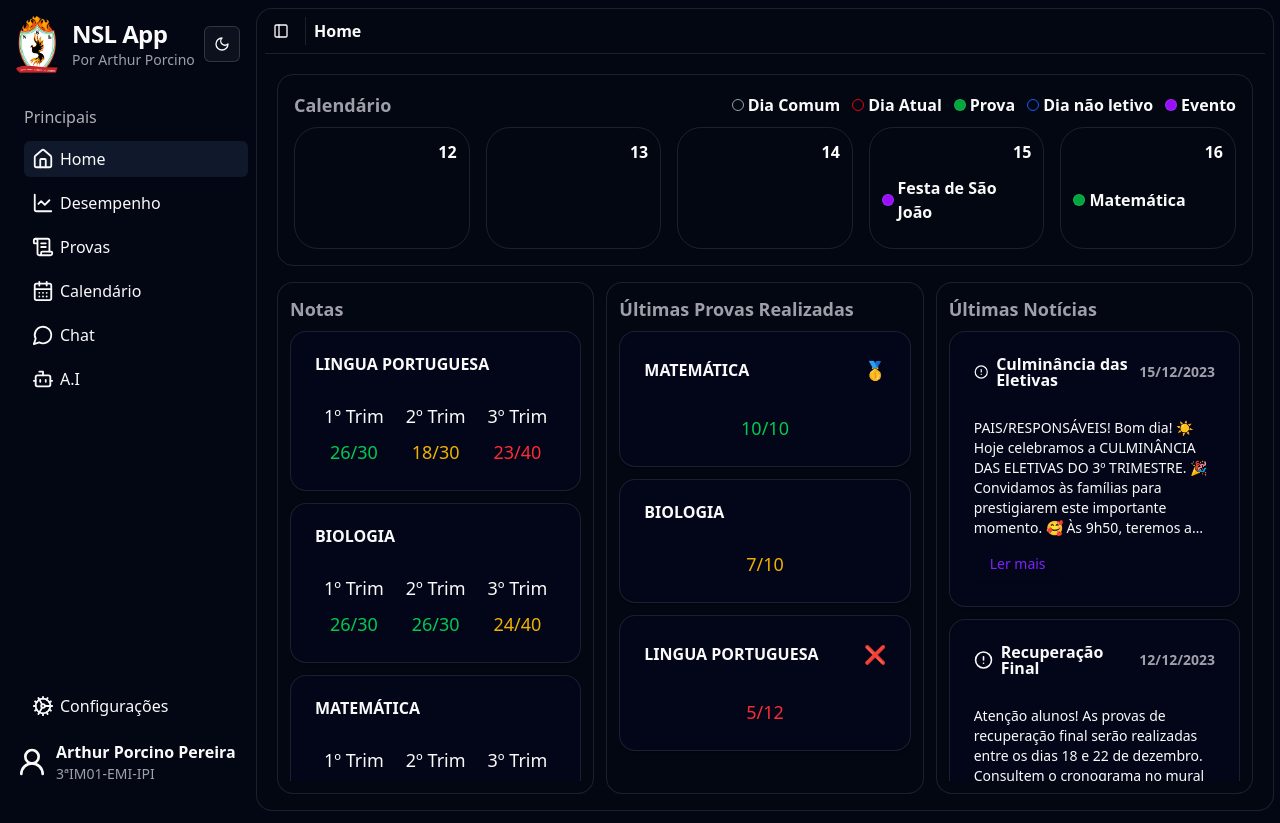
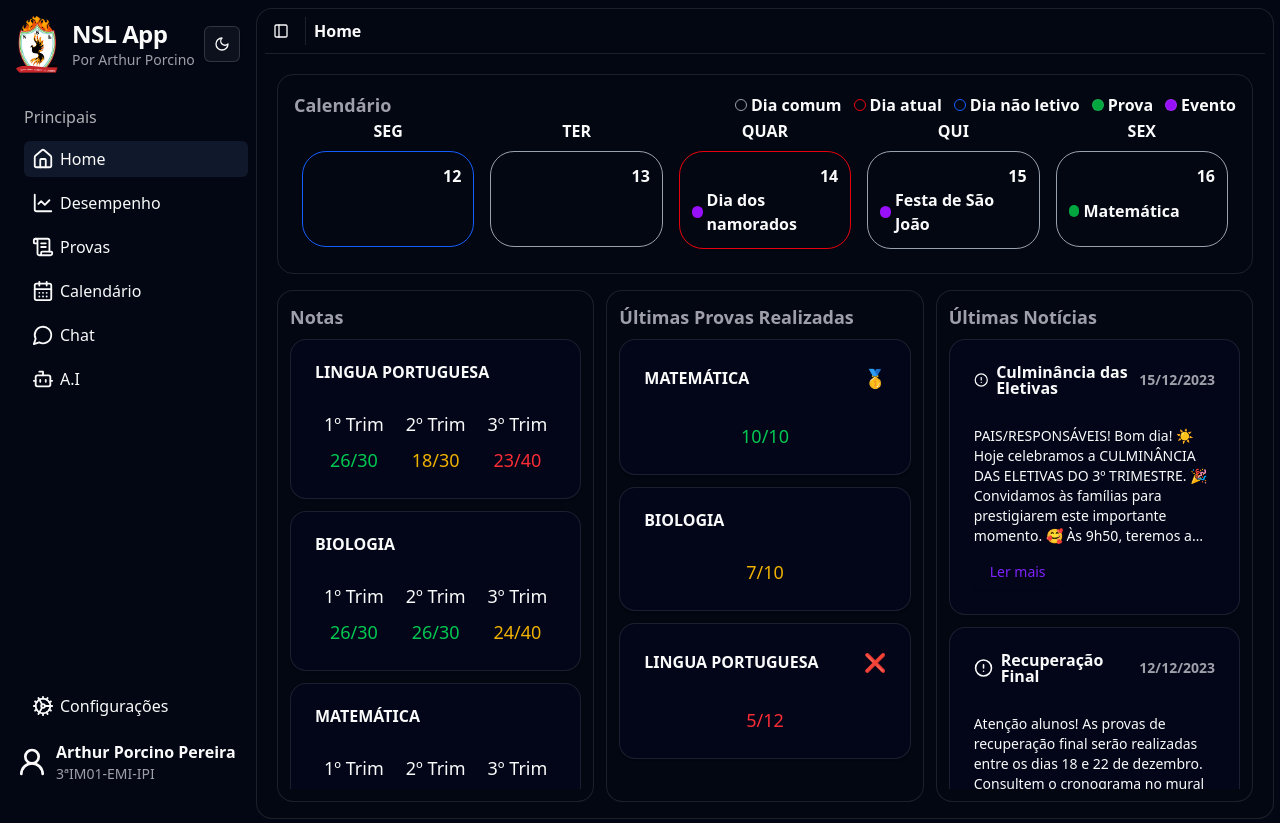
Before and after one commit to Arthuz2/nslapp-web, a React (Vite) app: page / in a window 1280 px wide. Built offline with nearby package versions, Linux system fonts and the light colour scheme.

Commit message:
refactor(home calendar): change the way calendar days are displayed

```diff
--- a/src/pages/app/home/components/calendar/calendar-day.tsx
+++ b/src/pages/app/home/components/calendar/calendar-day.tsx
@@ -1,36 +1,101 @@
-interface CalendarDayProps {
+export type CalendarDayColorType = 'normal' | 'non-school' | 'today'
+
+export interface CalendarDayProps {
   day: number
-  type: string
-  exams?: string[] | undefined
-  events?: string[] | undefined
+  type: CalendarDayColorType
+  exams?: string[]
+  events?: string[]
 }
 
 export function CalendarDay({ day, type, exams, events }: CalendarDayProps) {
-  const color =
-    type === 'today'
-      ? 'bg-red-600'
-      : type === 'exam'
-        ? 'bg-green-600'
-        : type === 'event'
-          ? 'bg-purple-600'
-          : type === 'non-school'
-            ? 'bg-blue-600'
-            : type === 'normal'
-              ? 'border-gray-400'
-              : 'border-gray-400'
   return (
-    <div className={`flex h-full flex-1 flex-col rounded-3xl border p-3`}>
-      <div className="flex w-full items-center justify-end">
-        <span className="text-base font-semibold text-white">{day}</span>
-      </div>
-      {exams || events ? (
-        <div className="flex h-full w-full items-center gap-1">
-          <span className={`h-3 w-3 rounded-full border ${color}`} />
-          <span className="text-foreground text-base font-semibold">
-            {exams?.[0] || events?.[0]}
-          </span>
+    <div className="w-full">
+      {type === 'normal' && (
+        <div className="flex h-full min-h-24 flex-1 flex-col rounded-3xl border border-gray-400 p-3">
+          <div className="flex w-full items-center justify-end">
+            <span className="text-foreground text-base font-semibold">
+              {day}
+            </span>
+          </div>
+          {exams &&
+            exams.map((exam, i) => (
+              <div key={i} className="flex flex-1 items-center gap-1">
+                <span className="h-3 w-3 rounded-full bg-green-600" />
+                <span className="text-foreground w-full text-base font-semibold">
+                  {exam}
+                </span>
+              </div>
+            ))}
+
+          {events &&
+            events.map((event, i) => (
+              <div key={i} className="flex flex-1 items-center gap-1">
+                <span className="h-3 w-3 rounded-full bg-purple-600" />
+                <span className="text-foreground w-full text-base font-semibold">
+                  {event}
+                </span>
+              </div>
+            ))}
         </div>
-      ) : null}
+      )}
+
+      {type === 'today' && (
+        <div className="flex h-full min-h-24 flex-1 flex-col rounded-3xl border border-red-600 p-3">
+          <div className="flex w-full items-center justify-end">
+            <span className="text-foreground text-base font-semibold">
+              {day}
+            </span>
+          </div>
+          {exams &&
+            exams.map((exam, i) => (
+              <div key={i} className="flex flex-1 items-center gap-1">
+                <span className="h-3 w-3 rounded-full bg-green-600" />
+                <span className="text-foreground w-full text-base font-semibold">
+                  {exam}
+                </span>
+              </div>
+            ))}
+
+          {events &&
+            events.map((event, i) => (
+              <div key={i} className="flex flex-1 items-center gap-1">
+                <span className="h-3 w-3 rounded-full bg-purple-600" />
+                <span className="text-foreground w-full text-base font-semibold">
+                  {event}
+                </span>
+              </div>
+            ))}
+        </div>
+      )}
+
+      {type === 'non-school' && (
+        <div className="flex h-full min-h-24 flex-1 flex-col rounded-3xl border border-blue-600 p-3">
+          <div className="flex w-full items-center justify-end">
+            <span className="text-foreground text-base font-semibold">
+              {day}
+            </span>
+          </div>
+          {exams &&
+            exams.map((exam, i) => (
+              <div key={i} className="startap-1 flex flex-1 items-center">
+                <span className="h-3 w-3 rounded-full bg-green-600" />
+                <span className="text-foreground w-full text-base font-semibold">
+                  {exam}
+                </span>
+              </div>
+            ))}
+
+          {events &&
+            events.map((event) => (
+              <div key={event} className="items-centerr flex flex-1 gap-1">
+                <span className="h-3 w-3 rounded-full bg-purple-600" />
+                <span className="text-foreground w-full text-base font-semibold">
+                  {event}
+                </span>
+              </div>
+            ))}
+        </div>
+      )}
     </div>
   )
 }
--- a/src/pages/app/home/components/calendar/calendar-header.tsx
+++ b/src/pages/app/home/components/calendar/calendar-header.tsx
@@ -7,11 +7,11 @@ export function CalendarHeader() {
         Calendário
       </span>
       <div className="flex items-center gap-3">
-        <CalendarIndexItem text="Dia Comum" />
-        <CalendarIndexItem text="Dia Atual" />
-        <CalendarIndexItem text="Prova" />
-        <CalendarIndexItem text="Dia não letivo" />
-        <CalendarIndexItem text="Evento" />
+        <CalendarIndexItem text="normal" />
+        <CalendarIndexItem text="today" />
+        <CalendarIndexItem text="non-school" />
+        <CalendarIndexItem text="exam" />
+        <CalendarIndexItem text="event" />
       </div>
     </div>
   )
--- a/src/pages/app/home/components/calendar/calendar-index-item.tsx
+++ b/src/pages/app/home/components/calendar/calendar-index-item.tsx
@@ -1,25 +1,28 @@
-interface CalendarIndexItemProps {
-  text: 'Dia Atual' | 'Prova' | 'Dia não letivo' | 'Evento' | 'Dia Comum'
+type CalendarDayColor = 'today' | 'normal' | 'non-school' | 'event' | 'exam'
+
+type CalendarIndexItemProps = {
+  text: CalendarDayColor
+}
+
+const colorMap: Record<CalendarDayColor, string> = {
+  normal: 'border-gray-400',
+  today: 'border-red-600',
+  'non-school': 'border-blue-600',
+  exam: 'bg-green-600',
+  event: 'bg-purple-600',
 }
 
 export function CalendarIndexItem({ text }: CalendarIndexItemProps) {
-  const color =
-    text === 'Dia Atual'
-      ? 'border-red-600'
-      : text === 'Prova'
-        ? 'bg-green-600'
-        : text === 'Dia não letivo'
-          ? 'border-blue-600'
-          : text === 'Evento'
-            ? 'bg-purple-600'
-            : text === 'Dia Comum'
-              ? 'border-gray-400'
-              : 'border-gray-400'
-
   return (
     <div className="flex items-center gap-1">
-      <span className={`${color} h-3 w-3 rounded-full border`} />
-      <span className="text-foreground text-base font-semibold">{text}</span>
+      <span className={`${colorMap[text]} h-3 w-3 rounded-full border`} />
+      <span className="text-foreground text-base font-semibold">
+        {text === 'normal' && 'Dia comum'}
+        {text === 'today' && 'Dia atual'}
+        {text === 'non-school' && 'Dia não letivo'}
+        {text === 'exam' && 'Prova'}
+        {text === 'event' && 'Evento'}
+      </span>
     </div>
   )
 }
--- a/src/pages/app/home/components/calendar/calendar.tsx
+++ b/src/pages/app/home/components/calendar/calendar.tsx
@@ -1,7 +1,7 @@
-import { CalendarDay } from './calendar-day'
+import { CalendarDay, CalendarDayProps } from './calendar-day'
 import { CalendarHeader } from './calendar-header'
 
-const Days = [
+const Days: CalendarDayProps[] = [
   {
     day: new Date().getDate() - 2,
     type: 'non-school',
@@ -13,24 +13,32 @@ const Days = [
   {
     day: new Date().getDate(),
     type: 'today',
+    events: ['Dia dos namorados'],
   },
   {
     day: new Date().getDate() + 1,
-    type: 'event',
+    type: 'normal',
     events: ['Festa de São João'],
   },
   {
     day: new Date().getDate() + 2,
-    type: 'exam',
-    exams: ['Matemática', 'Português'],
+    type: 'normal',
+    exams: ['Matemática'],
   },
 ]
 
 export function Calendar() {
   return (
-    <div className="flex h-48 flex-col gap-2 rounded-2xl border p-4">
+    <div className="flex flex-col rounded-2xl border p-4">
       <CalendarHeader />
-      <div className="flex h-full flex-1 items-center justify-center gap-4">
+      <div className="text-foreground grid flex-1 grid-cols-5 items-center text-center font-semibold">
+        <span className="col-span-1">SEG</span>
+        <span className="col-span-1">TER</span>
+        <span className="col-span-1">QUAR</span>
+        <span className="col-span-1">QUI</span>
+        <span className="col-span-1">SEX</span>
+      </div>
+      <div className="flex h-full flex-1 items-start justify-center gap-4 p-2">
         {Days.map((day, i) => (
           <CalendarDay
             key={i}
--- a/src/pages/app/home/components/card/card-news.tsx
+++ b/src/pages/app/home/components/card/card-news.tsx
@@ -1,8 +1,7 @@
 import { AlertCircle } from 'lucide-react'
 
+import { Button } from '@/components/ui/button'
 import { Card, CardContent, CardHeader, CardTitle } from '@/components/ui/card'
-
-import { Button } from '@/components/ui/button'
 import {
   Dialog,
   DialogContent,
--- a/src/pages/app/home/components/last-exams/last-exams.tsx
+++ b/src/pages/app/home/components/last-exams/last-exams.tsx
@@ -1,5 +1,5 @@
+import { ScrollArea, ScrollBar } from '@/components/ui/scroll-area'
 import { CardExam } from '@/pages/app/home/components/card/card-exam'
-import { ScrollArea, ScrollBar } from '@/components/ui/scroll-area'
 
 const examsData = [
   {
--- a/src/pages/app/home/components/last-news/last-news.tsx
+++ b/src/pages/app/home/components/last-news/last-news.tsx
@@ -1,5 +1,5 @@
+import { ScrollArea, ScrollBar } from '@/components/ui/scroll-area'
 import { CardNews } from '@/pages/app/home/components/card/card-news'
-import { ScrollArea, ScrollBar } from '@/components/ui/scroll-area'
 
 const newsData = [
   {
--- a/src/pages/app/home/components/score/score.tsx
+++ b/src/pages/app/home/components/score/score.tsx
@@ -1,5 +1,5 @@
+import { ScrollArea, ScrollBar } from '@/components/ui/scroll-area'
 import { CardScore } from '@/pages/app/home/components/card/card-score'
-import { ScrollArea, ScrollBar } from '@/components/ui/scroll-area'
 
 const scoreData = [
   {
--- a/src/router.tsx
+++ b/src/router.tsx
@@ -4,10 +4,10 @@ import { DefaultLayout } from './pages/_layouts/default-layout'
 import { AI } from './pages/app/ai/ai'
 import { Calendar } from './pages/app/calendar/calendar'
 import { Chat } from './pages/app/chat/chat'
+import { Exams } from './pages/app/exams/exams'
+import { Home } from './pages/app/home/home'
+import { Performance } from './pages/app/performance/performance'
 import { Settings } from './pages/app/settings/settings'
-import { Performance } from './pages/app/performance/performance'
-import { Home } from './pages/app/home/home'
-import { Exams } from './pages/app/exams/exams'
 import { Login } from './pages/auth/login'
 
 export const routes = createBrowserRouter([
```
